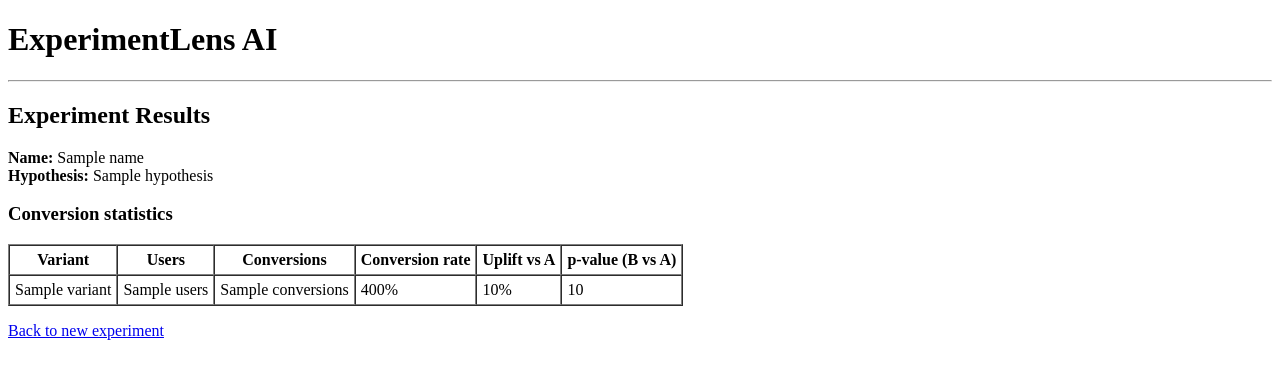
After one commit to noah11dahan-cpu/experimentlens-ai, a FastAPI app: template app/templates/results.html in a window 1280 px wide. The commit adds this page. Shown: the top 379 px of the page. Run offline with FastAPI, Linux system fonts and the light colour scheme; the template is opened without the code that fills it: most values are stand-ins (such as "Sample title", 1, 10 or a date in 2020).

Commit message:
Day 4–5: Implement CSV upload and conversion stats

```diff
--- a/app/main.py
+++ b/app/main.py
@@ -2,71 +2,80 @@ from fastapi import FastAPI, Request, UploadFile, File, Form
 from fastapi.responses import HTMLResponse
 from fastapi.templating import Jinja2Templates
 
-import pandas as pd
-from io import StringIO
+import io
+
+from app.stats import load_experiment_csv, compute_conversion_stats
 
 app = FastAPI()
 
-# Tell FastAPI where the templates live
 templates = Jinja2Templates(directory="app/templates")
 
 
 @app.get("/", response_class=HTMLResponse)
-async def index(request: Request):
+async def get_index(request: Request):
     """
-    Show the upload form.
+    Render the main index page with the experiment form.
     """
-    return templates.TemplateResponse("index.html", {"request": request})
+    return templates.TemplateResponse(
+        "index.html",
+        {"request": request},
+    )
 
 
 @app.post("/upload", response_class=HTMLResponse)
 async def upload_experiment(
     request: Request,
-    experiment_name: str = Form(...),
+    name: str = Form(...),
     hypothesis: str = Form(...),
     file: UploadFile = File(...),
 ):
     """
-    Handle the CSV upload, compute basic stats, and show results.
+    Receive the uploaded CSV, compute stats, and show a simple results page.
     """
-    # Read the uploaded file into memory
-    content = await file.read()
-    text = content.decode("utf-8")
 
-    # Load into a pandas DataFrame
-    # Expect columns: user_id, variant, converted
-    df = pd.read_csv(StringIO(text))
-
-    # Basic validation
-    required_columns = {"user_id", "variant", "converted"}
-    if not required_columns.issubset(df.columns):
-        error_message = (
-            f"CSV must contain columns: {', '.join(required_columns)}. "
-            f"Found: {', '.join(df.columns)}"
-        )
-        return HTMLResponse(error_message, status_code=400)
-
-    # Group by variant and compute stats
-    grouped = df.groupby("variant")["converted"].agg(["count", "sum"])
-    grouped["conversion_rate"] = grouped["sum"] / grouped["count"]
-
-    # Convert to a list of dicts for the template
-    variants = []
-    for variant_name, row in grouped.iterrows():
-        variants.append(
+    # Basic file type check (not bulletproof, but ok for now)
+    if not file.filename.lower().endswith(".csv"):
+        return templates.TemplateResponse(
+            "results.html",
             {
-                "variant_name": variant_name,
-                "users": int(row["count"]),
-                "conversions": int(row["sum"]),
-                "conversion_rate": round(row["conversion_rate"] * 100, 2),
-            }
+                "request": request,
+                "name": name,
+                "hypothesis": hypothesis,
+                "error": "Please upload a .csv file.",
+                "stats": None,
+            },
+            status_code=400,
         )
 
-    context = {
-        "request": request,
-        "experiment_name": experiment_name,
-        "hypothesis": hypothesis,
-        "variants": variants,
-    }
+    try:
+        # Read file contents into memory
+        contents = await file.read()
+        file_obj = io.BytesIO(contents)
 
-    return templates.TemplateResponse("experiment_detail.html", context)
+        # Load into pandas and compute stats
+        df = load_experiment_csv(file_obj)
+        stats = compute_conversion_stats(df)
+
+        return templates.TemplateResponse(
+            "results.html",
+            {
+                "request": request,
+                "name": name,
+                "hypothesis": hypothesis,
+                "stats": stats,
+                "error": None,
+            },
+        )
+    except Exception as e:
+        # For now, show a simple error on the page
+        return templates.TemplateResponse(
+            "results.html",
+            {
+                "request": request,
+                "name": name,
+                "hypothesis": hypothesis,
+                "stats": None,
+                "error": f"Something went wrong: {e}",
+            },
+            status_code=400,
+        )
--- /dev/null
+++ b/app/templates/base.html
@@ -0,0 +1,17 @@
+<!DOCTYPE html>
+<html lang="en">
+<head>
+    <meta charset="UTF-8">
+    <title>{% block title %}ExperimentLens AI{% endblock %}</title>
+</head>
+<body>
+    <header>
+        <h1>ExperimentLens AI</h1>
+        <hr>
+    </header>
+
+    <main>
+        {% block content %}{% endblock %}
+    </main>
+</body>
+</html>
--- /dev/null
+++ b/app/templates/results.html
@@ -0,0 +1,62 @@
+{% extends "base.html" %}
+
+{% block title %}Experiment Results{% endblock %}
+
+{% block content %}
+<h2>Experiment Results</h2>
+
+<div>
+    <strong>Name:</strong> {{ name }}<br>
+    <strong>Hypothesis:</strong> {{ hypothesis }}
+</div>
+
+{% if error %}
+    <p style="color: red;">{{ error }}</p>
+{% endif %}
+
+{% if stats %}
+    <h3>Conversion statistics</h3>
+    <table border="1" cellpadding="5" cellspacing="0">
+        <thead>
+            <tr>
+                <th>Variant</th>
+                <th>Users</th>
+                <th>Conversions</th>
+                <th>Conversion rate</th>
+                <th>Uplift vs A</th>
+                <th>p-value (B vs A)</th>
+            </tr>
+        </thead>
+        <tbody>
+        {% for variant, data in stats.items() %}
+            <tr>
+                <td>{{ variant }}</td>
+                <td>{{ data.users }}</td>
+                <td>{{ data.conversions }}</td>
+                <td>{{ (data.conversion_rate * 100) | round(2) }}%</td>
+                <td>
+                    {% if data.uplift is defined %}
+                        {{ (data.uplift * 100) | round(2) }}%
+                    {% else %}
+                        -
+                    {% endif %}
+                </td>
+                <td>
+                    {% if data.p_value is defined %}
+                        {{ data.p_value | round(4) }}
+                    {% else %}
+                        -
+                    {% endif %}
+                </td>
+            </tr>
+        {% endfor %}
+        </tbody>
+    </table>
+{% else %}
+    {% if not error %}
+        <p>No statistics available.</p>
+    {% endif %}
+{% endif %}
+
+<p><a href="/">Back to new experiment</a></p>
+{% endblock %}
```
Also changed, not shown: app/stats.py (added, +108 -0 lines), app/templates/index.html (+9 -2 lines).
